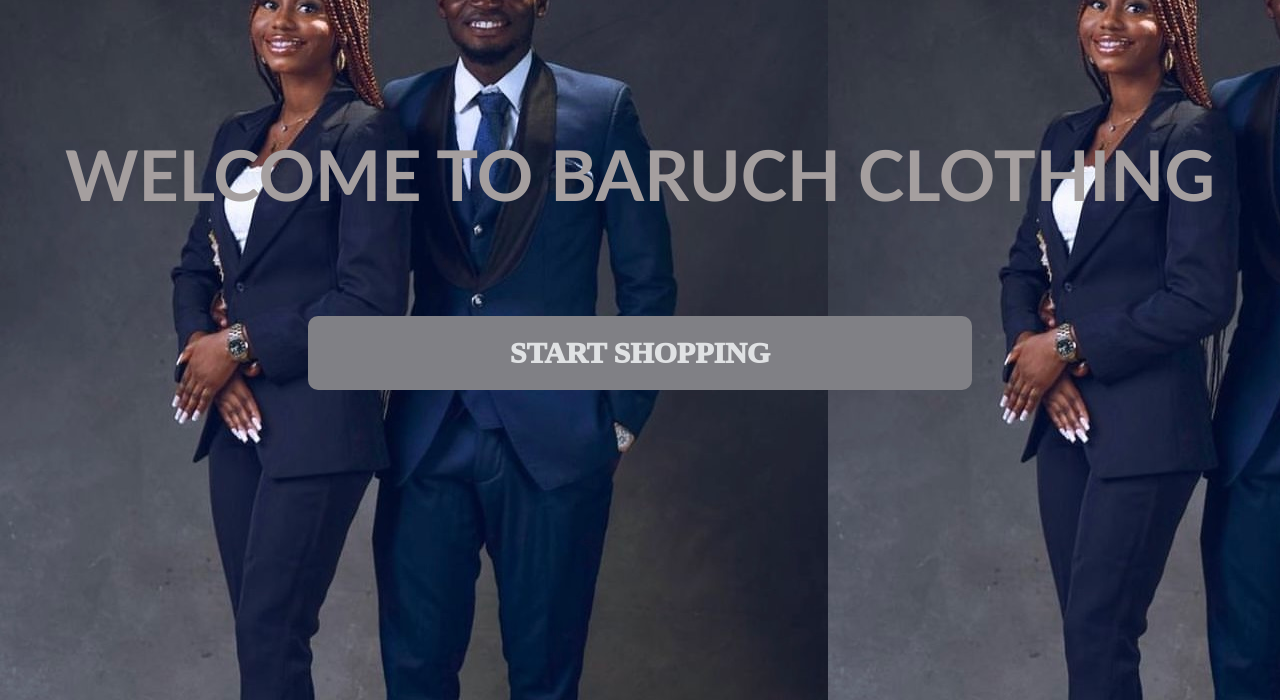
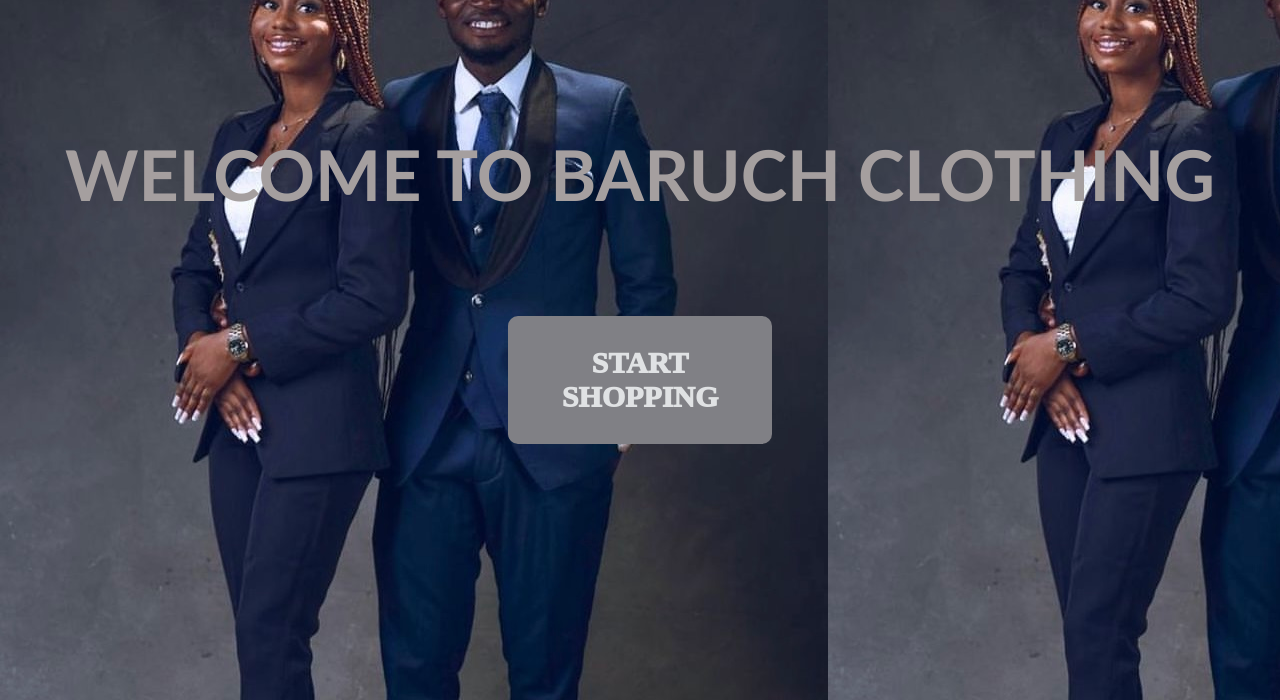
Before and after one commit to Oseun12/Landing-Page-Project, a plain HTML site: page index.html in a window 1280 px wide. Shown: the part 100-800 px from the top of the page. Drawn offline with Linux system fonts and the light colour scheme.

Commit message:
Final: Updated landing page

```diff
--- a/index.css
+++ b/index.css
@@ -33,44 +33,83 @@ a {
 #password {
   font-size: 15px;
 }
-
+@media (min-width: 320px) {
+  a {
+    padding: 10px;
+    margin: 10px 50px;
+    text-align: center;
+    border-radius: 10px;
+    display: flex;
+    justify-content: center;
+    font-size: 20px;
+    font-weight: 100;
+  }
+}
 @media (min-width: 567px) {
   h1 {
-    font-size: 40px;
+    font-size: 30px;
+  }
+  a {
+    padding: 10px;
+    margin: 10px 100px;
+    text-align: center;
+    margin-top: 50px;
+    border-radius: 10px;
+    display: flex;
+    justify-content: center;
+    font-size: 20px;
+    font-weight: 100;
   }
 }
-
 @media (min-width: 992px) {
   h1 {
     font-size: 70px;
     margin-top: 150px;
   }
-
-  #Login form {
-    font-family: "Gill Sans", "Gill Sans MT", Calibri, "Trebuchet MS",
-      sans-serif;
-    font-size: 40px;
+  a {
+    padding: 20px;
+    margin: 10px 50px;
+    text-align: center;
+    border-radius: 10px;
     display: flex;
-    flex-direction: column;
-    padding: 20px;
-    gap: 30px;
-    width: 700px;
-  }
-  #Login form input {
-    padding: 10px 12px;
-    border-radius: 10px;
-    background-color: transparent;
-    border-style: solid;
-  }
-  #Login form button {
-    background-color: rgb(128, 128, 133);
-    color: white;
-    font-weight: 800;
-    border: none;
-    border-radius: 10px;
-    cursor: pointer;
-    font-size: 25px;
-    width: 250px;
     justify-content: center;
+    font-size: 30px;
+    font-weight: 500;
   }
 }
+@media (min-width: 768px) {
+  a {
+    padding: 10px;
+    margin: 100px 250px;
+    text-align: center;
+    border-radius: 10px;
+    display: flex;
+    justify-content: center;
+    font-size: 30px;
+    font-weight: 1000;
+  }
+}
+@media (min-width: 1200px) {
+  a {
+    padding: 30px;
+    margin: 100px 500px;
+    text-align: center;
+    border-radius: 10px;
+    display: flex;
+    justify-content: center;
+    font-size: 30px;
+    font-weight: 1000;
+  }
+}
+@media (min-width: 1400px) {
+  a {
+    padding: 30px;
+    margin: 100px 500px;
+    text-align: center;
+    border-radius: 10px;
+    display: flex;
+    justify-content: center;
+    font-size: 30px;
+    font-weight: 1000;
+  }
+}
--- a/pageMobile-media-query.css
+++ b/pageMobile-media-query.css
@@ -234,7 +234,6 @@
         justify-content: center;
         margin-bottom: 60px;
     }
-
     .brand {
         max-width: 220px;
         margin-left: 20px;
```
